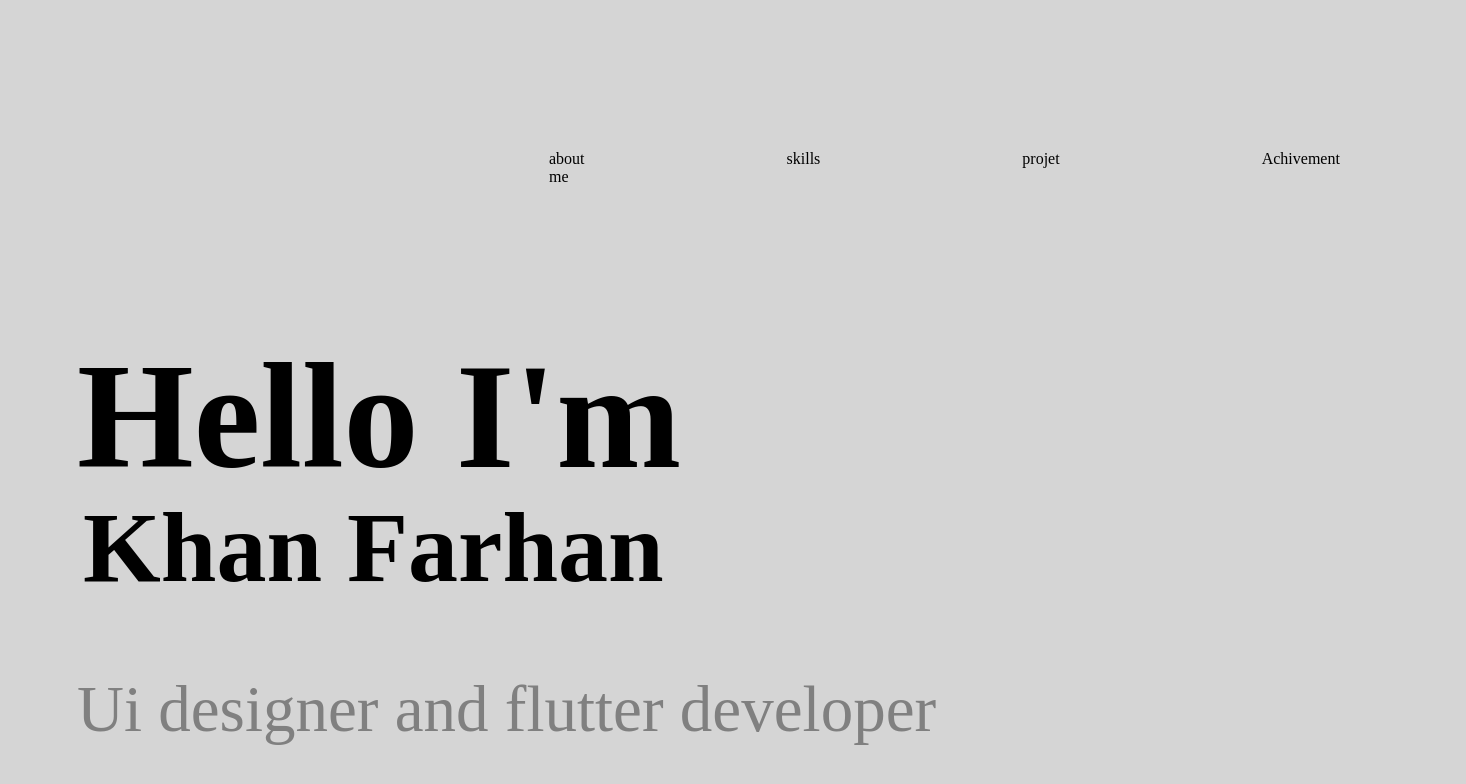
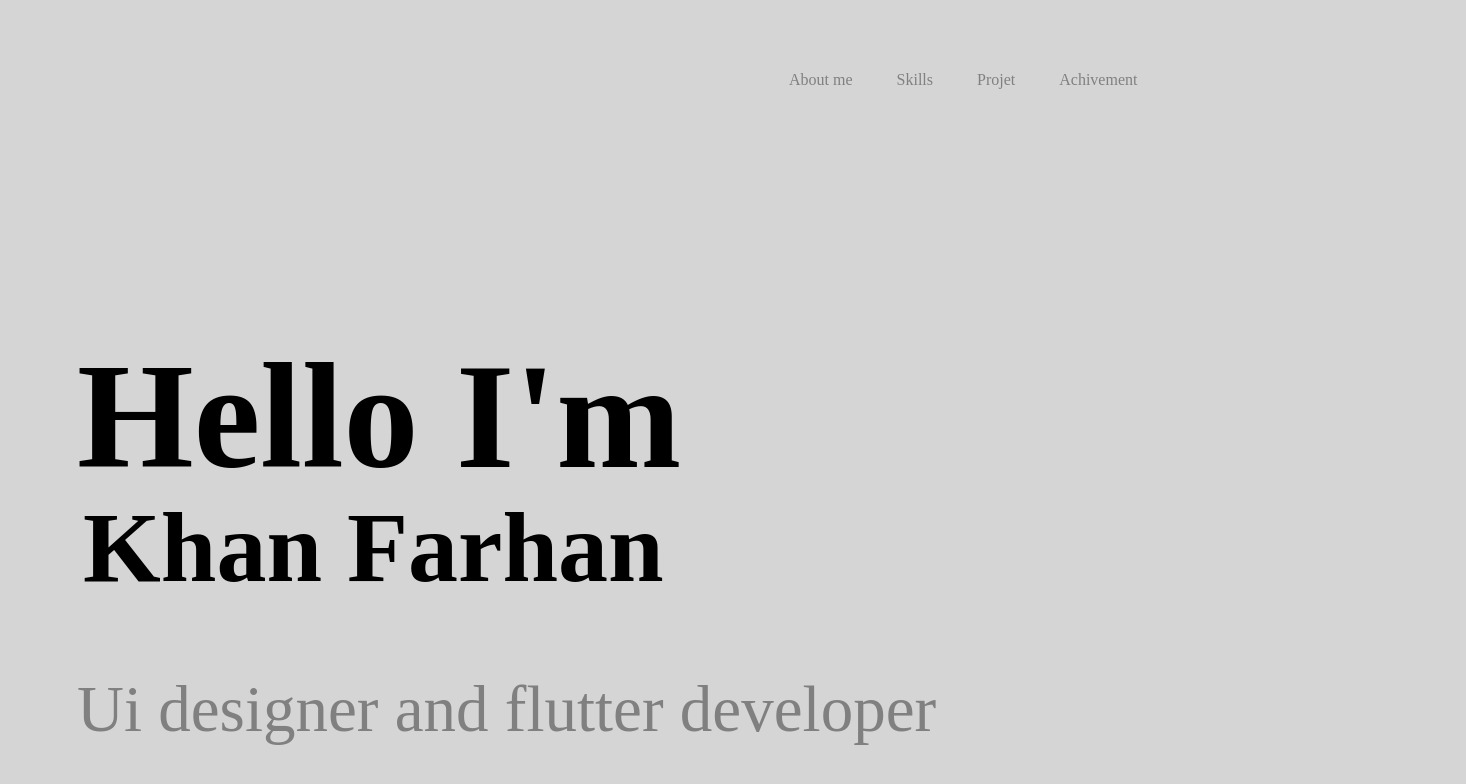
Before and after one commit to darkdevil1223/Farhans-portfolio, a plain HTML site: page index.html in a window 1280 px wide. Shown: the whole page, 1466 px wide, since content can reach past the window. Drawn offline with Linux system fonts and the light colour scheme.

Commit message:
second commit

```diff
--- a/index.css
+++ b/index.css
@@ -5,11 +5,15 @@
     text-decoration: none;
     list-style-type: none;
     position: absolute;
-    margin-left: 415px;
+    margin-left: 734px;
 }
 .taskbar li{
     text-decoration: none;
-    margin: 101px;
+    margin: 22px;
+}
+.taskbar a{
+    text-decoration: none;
+    color: grey;
 }
 .intro{
     position: absolute;
--- a/index.html
+++ b/index.html
@@ -11,10 +11,10 @@
     <div class="container">
 
         <ul class="taskbar">
-            <li>about me </li>
-            <li>skills</li>
-            <li>projet</li>
-            <li>Achivement</li>
+            <a href=""><li> About me </li></a>
+            <a href=""><li> Skills</li></a>
+            <a href=""><li> Projet</li></a>
+            <a href=""><li> Achivement</li></a>
         </ul>
 
         <div class="main">
```
Also changed, not shown: Screenshot 2022-11-08 224747.png (added).
